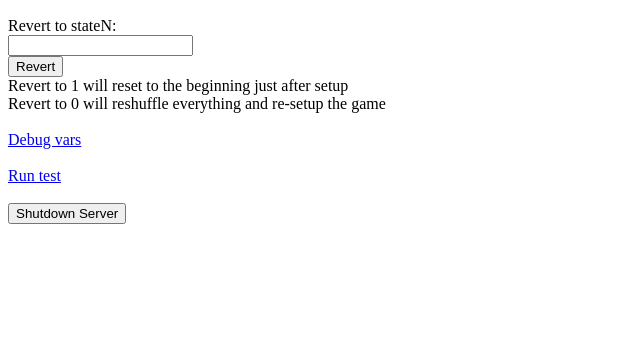
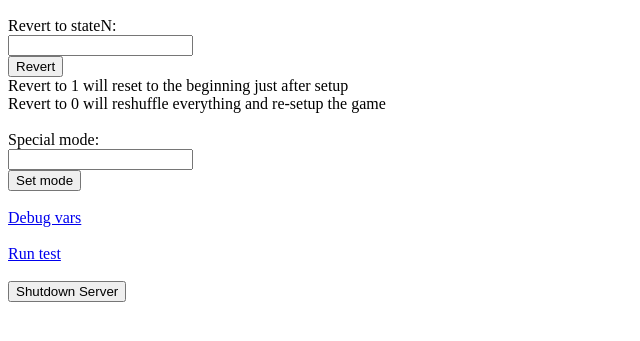
Before and after one commit to southor/tsobg, a Flask app: template tsobg/templates/admin.html in a window 1280 px wide. Shown: the part 131-472 px from the top of the page, without its empty margins (0-640 px from the left). Run offline with Flask 3, Linux system fonts and the light colour scheme; the template is opened without the code that fills it, so the values that code supplies are empty.

Commit message:
added admin page specialMode input

```diff
--- a/tsobg/server.py
+++ b/tsobg/server.py
@@ -28,6 +28,9 @@ nPlayers = 0
 
 def _getGameName():
 	return gameManager.getGame().getName()
+
+def _getSpecialMode():
+	return gameManager.getSpecialMode()
 
 def _getPlayerNames():
 	return list(globals()['players'].keys())
@@ -167,7 +170,7 @@ def renderTokenError(token):
 def adminPage():
 	token = flask.request.args.get('token')
 	if token == settings.adminToken:
-		return render_template('admin.html', gameName=_getGameName(), nPlayers=nPlayers, currentStateN=gameManager.currentStateN, adminToken=token)
+		return render_template('admin.html', gameName=_getGameName(), nPlayers=nPlayers, currentStateN=gameManager.currentStateN, specialMode=_getSpecialMode(), adminToken=token)
 	else:
 		return renderTokenError(token)
 
@@ -195,6 +198,15 @@ def revertGameTo(toStateN):
 		toStateN = int(toStateN)
 		msg = gameManager.revertToStateN(toStateN)
 		return renderMsgPage(msg, "/admin?token=" + token, "return to Admin")
+	else:
+		return renderTokenError(token)
+
+@app.route("/admin/special_mode/<specialMode>", methods=['GET'])
+def setSpecialMode(specialMode):
+	token = flask.request.args.get('token')
+	if token == settings.adminToken:
+		gameManager.setSpecialMode(specialMode)
+		return renderMsgPage("Special mode set to: " + specialMode, "/admin?token=" + token, "return to Admin")
 	else:
 		return renderTokenError(token)
 
--- a/tsobg/templates/admin.html
+++ b/tsobg/templates/admin.html
@@ -10,6 +10,11 @@
 		document.location.href = "/admin/revert_to/" + toStateN + "?token={{adminToken}}";
 	}
 
+	function setSpecialMode() {
+		specialMode = document.getElementById("special_mode").value;
+		document.location.href = "/admin/special_mode/" + specialMode + "?token={{adminToken}}";
+	}
+
 	function shutdown() {
 		document.location.href = "/admin/shutdown" + "?token={{adminToken}}";
 	}
@@ -19,13 +24,19 @@
 	<h1>{{gameName}} Admin</h1>
 	<p>{{nPlayers}} player game</p>
 	<p>current stateN: {{currentStateN}}</p>
-	<form onsubmit="ready()">
-		<label for="input_state_n">Revert to stateN:</label><br>
-		<input type="number" id="input_state_n"><br>
+	<form onsubmit="revert()">
+		<label for="input_state_n">Revert to stateN:</label><br />
+		<input type="number" id="input_state_n" /><br />
 	</form>
 	<button id="revert_button" onclick="revert()">Revert</button><br />
 	Revert to 1 will reset to the beginning just after setup<br />
 	Revert to 0 will reshuffle everything and re-setup the game<br />
+	<br />
+	<form onsubmit="setSpecialMode()">
+		<label for="special_mode">Special mode:</label><br />
+		<input type="text" id="special_mode" value="{{specialMode}}" /><br />
+	</form>
+	<button id="special_mode_button" onclick="setSpecialMode()">Set mode</button><br />
 	<br />
 	<a href="/admin/debug?token={{adminToken}}">Debug vars</a><br />
 	<br />
```
Also changed, not shown: tsobg/GameManager.py (+9 -1 lines).
